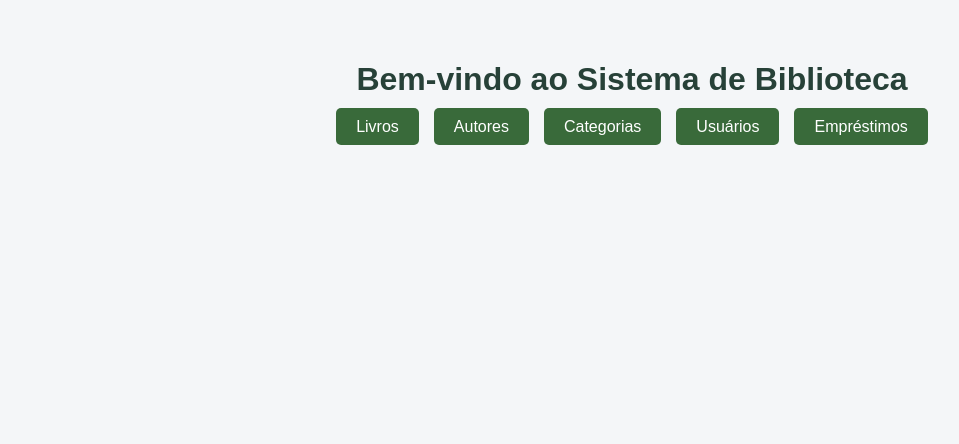
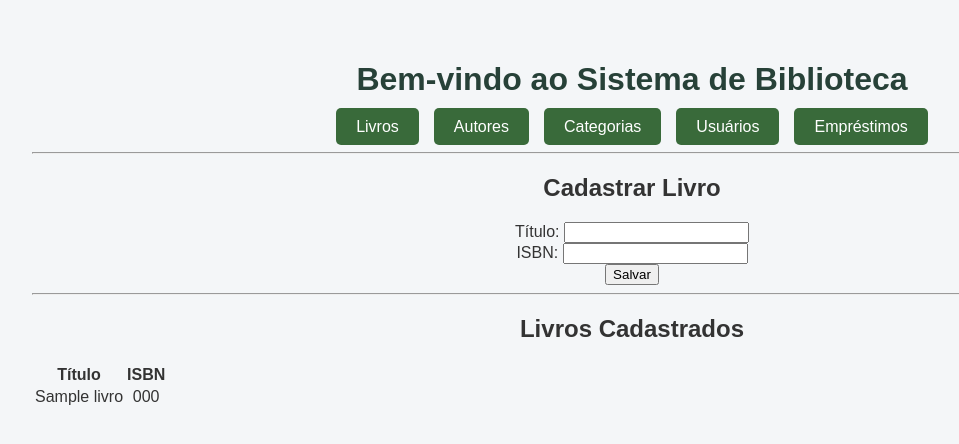
Before and after one commit to Erick8002/atividade-mvc, a Spring app: template src/main/resources/templates/livros/inicio.html in a window 1280 px wide. Shown: the top 444 px of the page, without its empty margins (8-967 px from the left). Run offline with Thymeleaf, Linux system fonts and the light colour scheme; the template is opened without the code that fills it: most values are stand-ins (such as "Sample title", 1, 10 or a date in 2020); data that the repository does not hold is empty.

Commit message:
feat: finaliza LivroController

```diff
--- a/src/main/java/ProjetoBiblioteca/biblioteca/model/Autor.java
+++ b/src/main/java/ProjetoBiblioteca/biblioteca/model/Autor.java
@@ -3,7 +3,7 @@ package ProjetoBiblioteca.biblioteca.model;
 public class Autor {
     private String nome;
     private String nacionalidade;
-    private String obrasPublicadas;
+    private Integer obrasPublicadas;
 
     public String getNome() {
         return nome;
@@ -21,11 +21,11 @@ public class Autor {
         this.nacionalidade = nacionalidade;
     }
 
-    public String getObrasPublicadas() {
+    public Integer getObrasPublicadas() {
         return obrasPublicadas;
     }
 
-    public void setObrasPublicadas(String obrasPublicadas) {
+    public void setObrasPublicadas(Integer obrasPublicadas) {
         this.obrasPublicadas = obrasPublicadas;
     }
 }
--- a/src/main/java/ProjetoBiblioteca/biblioteca/model/Livro.java
+++ b/src/main/java/ProjetoBiblioteca/biblioteca/model/Livro.java
@@ -2,7 +2,7 @@ package ProjetoBiblioteca.biblioteca.model;
 
 public class Livro {
     private String titulo;
-    private String autor;
+    private Autor autor;
     private String isbn;
     private String categoria;
     private boolean disponivel;
@@ -15,11 +15,11 @@ public class Livro {
         this.titulo = titulo;
     }
 
-    public String getAutor() {
+    public Autor getAutor() {
         return autor;
     }
 
-    public void setAutor(String autor) {
+    public void setAutor(Autor autor) {
         this.autor = autor;
     }
 
--- a/src/main/resources/templates/livros/inicio.html
+++ b/src/main/resources/templates/livros/inicio.html
@@ -7,6 +7,7 @@
 </head>
 <body>
 <h1>Bem-vindo ao Sistema de Biblioteca</h1>
+
 <nav>
     <ul>
         <li><a th:href="@{/livros}">Livros</a></li>
@@ -16,5 +17,41 @@
         <li><a th:href="@{/emprestimos}">Empréstimos</a></li>
     </ul>
 </nav>
+
+<hr>
+
+<h2>Cadastrar Livro</h2>
+<form th:action="@{/livros}" th:object="${livro}" method="post">
+    <div>
+        <label for="titulo">Título:</label>
+        <input type="text" id="titulo" th:field="*{titulo}" required>
+    </div>
+
+    <div>
+        <label for="isbn">ISBN:</label>
+        <input type="text" id="isbn" th:field="*{isbn}">
+    </div>
+
+    <!-- Aqui você pode expandir depois para autor/categoria conforme os atributos da sua classe Livro -->
+    <button type="submit">Salvar</button>
+</form>
+
+<hr>
+
+<h2>Livros Cadastrados</h2>
+<table>
+    <thead>
+    <tr>
+        <th>Título</th>
+        <th>ISBN</th>
+    </tr>
+    </thead>
+    <tbody>
+    <tr th:each="item : ${livros}">
+        <td th:text="${item.titulo}"></td>
+        <td th:text="${item.isbn}"></td>
+    </tr>
+    </tbody>
+</table>
 </body>
 </html>
```
Also changed, not shown: src/main/java/ProjetoBiblioteca/biblioteca/controller/LivroController.java (+29 -4 lines).
